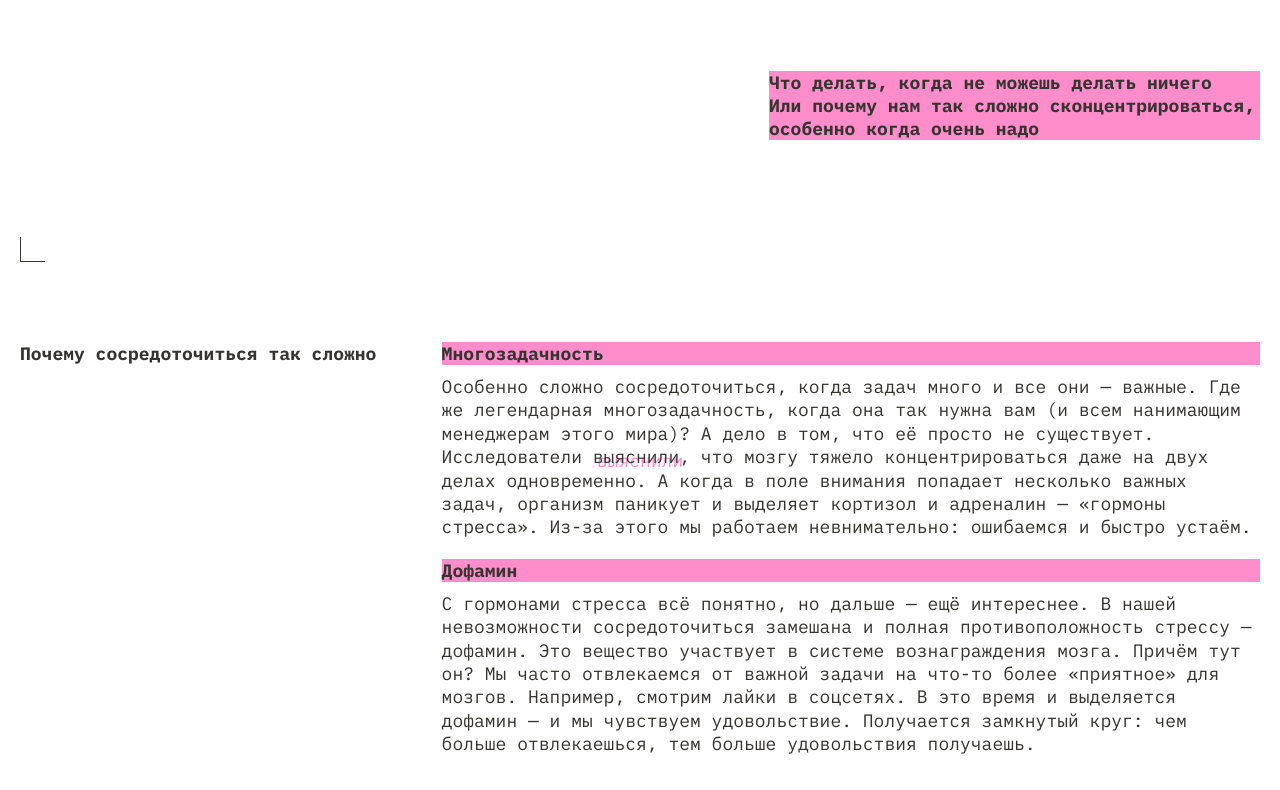
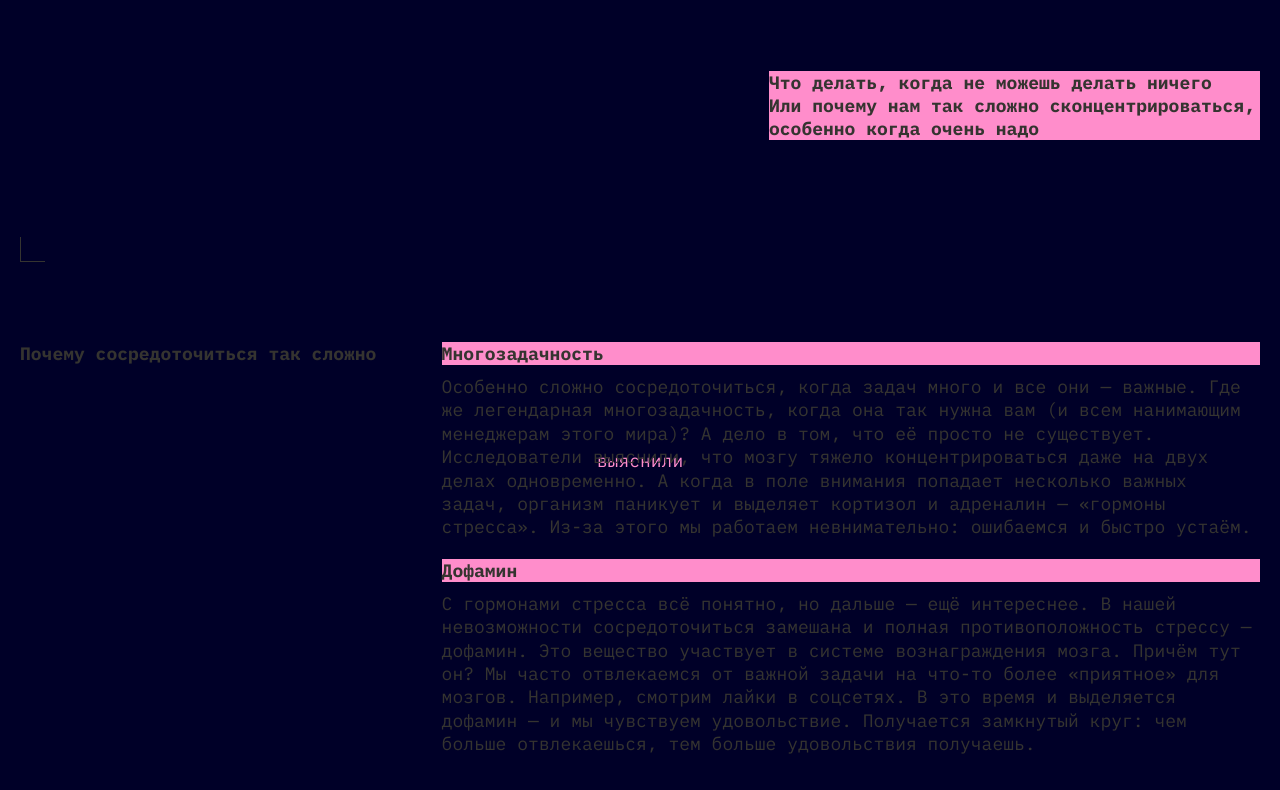
Before and after one commit to Daviddov1496/slozhno-sosredotochitsya, a plain HTML site: page index.html in a window 1280 px wide. Shown: the part 518-1308 px from the top of the page. Drawn offline with Linux system fonts and the light colour scheme.

Commit message:
поправил темную тему

```diff
--- a/styles/style.css
+++ b/styles/style.css
@@ -9,6 +9,11 @@
   --sub-topic-title: #ff0070; /* подзаголовки */
   --link-color:#ff0070; /* ссылки */
   --focus-color: #DB00FF;  /* фокус */
+  background-color: var(--black, #000028);
+  background-image: url(/images/cover-image-dark.png);
+  background-position: center 100%;
+  background-repeat: no-repeat;
+  background-attachment: fixed;
 }
 
 .page {
```
